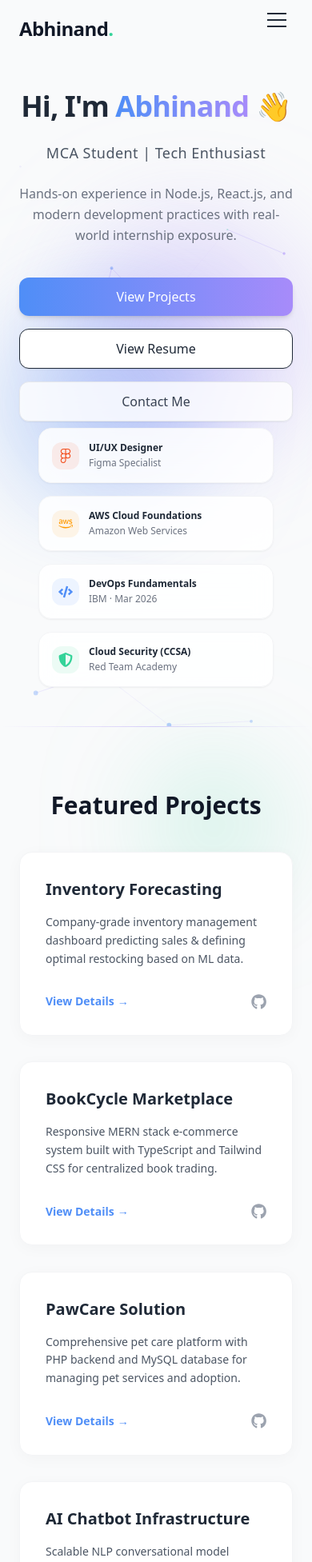
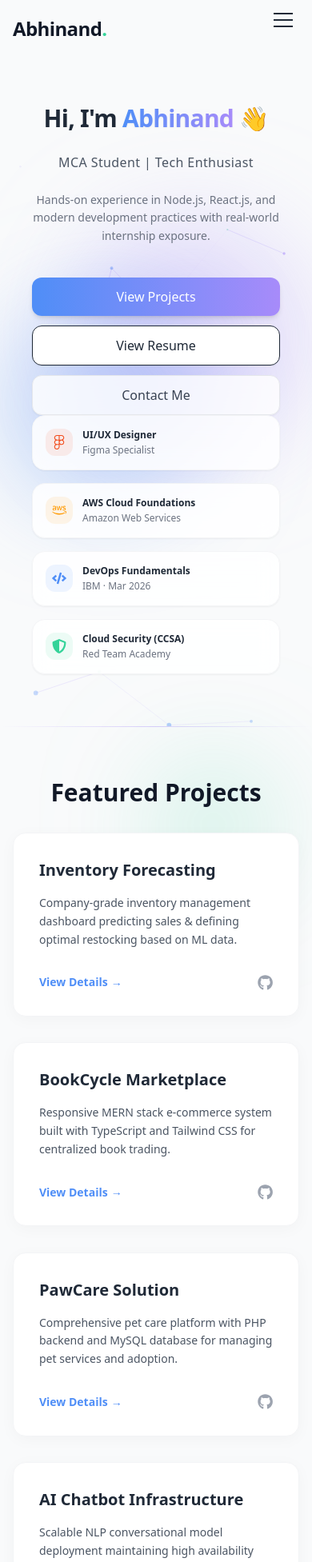
Before and after one commit to AbhinandNR/Potfolio-, a React (Create React App) app: page / in a window 390 px wide. Shown: the top 1953 px of the page at 80% size. Built offline with nearby package versions, Linux system fonts and the light colour scheme.

Commit message:
ui designs

```diff
--- a/src/componets/About.jsx
+++ b/src/componets/About.jsx
@@ -5,7 +5,7 @@ const About = () => {
     <section
       id="about"
       className="
-        py-20 md:py-32 px-6
+        py-20 md:py-32 px-4 md:px-6
         min-h-screen
         bg-[#F9FAFB]
         relative
--- a/src/componets/Certification.jsx
+++ b/src/componets/Certification.jsx
@@ -155,7 +155,7 @@ const Certification = () => {
   return (
     <section
       id="certificates"
-      className="py-20 md:py-32 px-6 min-h-screen bg-[#F9FAFB] relative overflow-hidden"
+      className="py-20 md:py-32 px-4 md:px-6 min-h-screen bg-[#F9FAFB] relative overflow-hidden"
     >
       {/* Background blobs */}
       <div className="absolute top-20 right-10 w-96 h-96 bg-[#4F8EF7]/10 rounded-full blur-[100px] pointer-events-none" />
--- a/src/componets/Contact.jsx
+++ b/src/componets/Contact.jsx
@@ -5,7 +5,7 @@ const Contact = () => {
     <section
       id="contacts"
       className="
-        py-20 md:py-32 px-6
+        py-20 md:py-32 px-4 md:px-6
         min-h-screen
         bg-white
         relative
--- a/src/componets/Home.jsx
+++ b/src/componets/Home.jsx
@@ -84,22 +84,22 @@ const Home = () => {
         <div className="w-full max-w-7xl mx-auto flex flex-col md:flex-row items-center justify-between z-10 gap-12 relative pointer-events-none">
           {/* Text Content */}
           <div className="max-w-2xl space-y-6 md:space-y-8 flex-1 pointer-events-auto">
-            <h1 className="text-4xl sm:text-6xl md:text-7xl font-extrabold text-[#1F2937] tracking-tight">
+            <h1 className="text-3xl sm:text-6xl md:text-7xl font-extrabold text-[#1F2937] tracking-tight leading-tight">
               Hi, I'm <span className="text-transparent bg-clip-text bg-gradient-to-r from-[#4F8EF7] to-[#A78BFA] drop-shadow-sm">Abhinand</span> 👋
             </h1>
 
-            <p className="text-lg md:text-2xl text-gray-600 font-medium tracking-wide">
+            <p className="text-base md:text-2xl text-gray-600 font-medium tracking-wide">
               MCA Student | Tech Enthusiast
             </p>
 
-            <p className="text-gray-500 text-base md:text-lg max-w-2xl mx-auto md:mx-0 leading-relaxed">
+            <p className="text-gray-500 text-sm md:text-lg max-w-2xl mx-auto md:mx-0 leading-relaxed px-2 md:px-0">
               Hands-on experience in Node.js, React.js, and modern development practices with real-world internship exposure.
             </p>
 
-            <div className="flex flex-col sm:flex-row flex-wrap gap-4 pt-4 md:pt-6 justify-center md:justify-start z-20">
+            <div className="flex flex-col sm:flex-row flex-wrap gap-3 md:gap-4 pt-4 md:pt-6 justify-center md:justify-start z-20 px-4 md:px-0">
               <button
                 onClick={() => navigate("/projects")}
-                className="bg-gradient-to-r from-[#4F8EF7] to-[#A78BFA] text-white px-8 py-3 rounded-xl font-medium shadow-md hover:shadow-lg hover:-translate-y-1 transition-all duration-300"
+                className="w-full sm:w-auto bg-gradient-to-r from-[#4F8EF7] to-[#A78BFA] text-white px-8 py-3 rounded-xl font-medium shadow-md hover:shadow-lg hover:-translate-y-1 transition-all duration-300"
               >
                 View Projects
               </button>
@@ -107,13 +107,13 @@ const Home = () => {
                 href="https://drive.google.com/file/d/1GgqyGkC4iRv_c1wIi-E3XVXKjM9e8XMt/view?usp=sharing"
                 target="_blank"
                 rel="noreferrer"
-                className="inline-flex items-center justify-center gap-2 border border-[#1F2937] text-[#1F2937] bg-white px-8 py-3 rounded-xl font-medium hover:bg-[#1F2937] hover:text-white hover:-translate-y-1 shadow-sm transition-all duration-300"
+                className="w-full sm:w-auto inline-flex items-center justify-center gap-2 border border-[#1F2937] text-[#1F2937] bg-white px-8 py-3 rounded-xl font-medium hover:bg-[#1F2937] hover:text-white hover:-translate-y-1 shadow-sm transition-all duration-300"
               >
                 View Resume
               </a>
               <button
                 onClick={() => navigate("/contact")}
-                className="bg-white/80 border border-gray-200 backdrop-blur-md text-gray-700 px-8 py-3 rounded-xl font-medium shadow-sm hover:shadow-md hover:bg-white hover:-translate-y-1 transition-all duration-300"
+                className="w-full sm:w-auto bg-white/80 border border-gray-200 backdrop-blur-md text-gray-700 px-8 py-3 rounded-xl font-medium shadow-sm hover:shadow-md hover:bg-white hover:-translate-y-1 transition-all duration-300"
               >
                 Contact Me
               </button>
@@ -138,7 +138,7 @@ const Home = () => {
         </div>
 
         {/* Instant Impact Strip */}
-        <div className="relative md:absolute bottom-10 md:bottom-20 left-0 md:left-1/2 transform md:-translate-x-1/2 w-full max-w-5xl px-6 z-20 mt-12 md:mt-0">
+        <div className="relative md:absolute bottom-10 md:bottom-16 left-0 md:left-1/2 transform md:-translate-x-1/2 w-full max-w-5xl px-4 md:px-6 z-20 mt-10 md:mt-0">
           <div className="grid grid-cols-1 sm:grid-cols-2 lg:grid-cols-4 gap-4">
             {[
               { icon: <FaFigma className="text-[#F24E1E] text-lg" />, bg: "#F24E1E", label: "UI/UX Designer", sub: "Figma Specialist" },
@@ -172,11 +172,11 @@ const Home = () => {
 
 
       {/* ================= PROJECT PREVIEW ================= */}
-      <section className="py-20 md:py-32 bg-[#F9FAFB] text-center border-b border-gray-100 relative reveal-on-scroll translate-y-10 opacity-0 transition-all duration-700 ease-out">
+      <section className="py-16 md:py-32 bg-[#F9FAFB] text-center border-b border-gray-100 relative reveal-on-scroll translate-y-10 opacity-0 transition-all duration-700 ease-out">
         <div className="absolute top-10 right-10 w-40 h-40 bg-[#34D399] rounded-full mix-blend-multiply filter blur-3xl opacity-20 animate-blob pointer-events-none"></div>
-        <div className="max-w-7xl mx-auto px-6 relative z-10">
+        <div className="max-w-7xl mx-auto px-4 md:px-6 relative z-10">
 
-          <h2 className="text-3xl md:text-5xl font-bold mb-10 md:mb-14 text-gray-900 text-center">Featured Projects</h2>
+          <h2 className="text-3xl md:text-5xl font-bold mb-8 md:mb-14 text-gray-900 text-center">Featured Projects</h2>
 
           <div className="grid lg:grid-cols-2 xl:grid-cols-4 md:grid-cols-2 gap-8">
 
@@ -263,7 +263,7 @@ const Home = () => {
 
 
       {/* ================= CTA ================= */}
-      <section className="py-20 md:py-32 bg-white text-gray-900 text-center space-y-6 md:space-y-8 relative overflow-hidden reveal-on-scroll translate-y-10 opacity-0 transition-all duration-700 ease-out">
+      <section className="py-16 md:py-32 bg-white text-gray-900 text-center space-y-6 md:space-y-8 relative overflow-hidden reveal-on-scroll translate-y-10 opacity-0 transition-all duration-700 ease-out">
         <div className="absolute inset-0 bg-gradient-to-r from-[#4F8EF7]/5 to-[#A78BFA]/5 opacity-100 pointer-events-none"></div>
         <div className="relative z-10 px-6">
           <h2 className="text-3xl md:text-5xl font-extrabold mb-6 md:mb-8 tracking-tight max-w-4xl mx-auto">
--- a/src/componets/Navbar.jsx
+++ b/src/componets/Navbar.jsx
@@ -26,7 +26,7 @@ const Navbar = () => {
         : 'bg-transparent'
     } text-gray-700 fixed top-0 z-50`}>
 
-      <div className="max-w-7xl mx-auto flex justify-between items-center px-6 sm:px-8 py-4">
+      <div className="max-w-7xl mx-auto flex justify-between items-center px-4 sm:px-8 py-4">
 
         {/* Logo */}
         <h1 className="text-2xl font-bold tracking-tight text-gray-900 hover:scale-105 transition-transform duration-300">
--- a/src/componets/Projects.jsx
+++ b/src/componets/Projects.jsx
@@ -42,7 +42,7 @@ const Projects = () => {
   ];
 
   return (
-    <section id="projects" className="py-20 md:py-32 px-6 min-h-screen bg-[#F9FAFB] relative overflow-hidden">
+    <section id="projects" className="py-20 md:py-32 px-4 md:px-6 min-h-screen bg-[#F9FAFB] relative overflow-hidden">
       <div className="absolute top-1/4 right-0 w-[500px] h-[500px] bg-[#34D399]/10 rounded-full blur-[120px] pointer-events-none"></div>
 
       <div className="max-w-7xl mx-auto relative z-10 text-center">
--- a/src/componets/Skills.jsx
+++ b/src/componets/Skills.jsx
@@ -38,7 +38,7 @@ const Skills = () => {
   ];
 
   return (
-    <section className="py-20 md:py-32 px-6 min-h-screen bg-[#F9FAFB] relative overflow-hidden">
+    <section className="py-20 md:py-32 px-4 md:px-6 min-h-screen bg-[#F9FAFB] relative overflow-hidden">
       <div className="absolute top-20 left-10 w-96 h-96 bg-[#34D399]/10 rounded-full blur-[100px] pointer-events-none"></div>
 
       <div className="max-w-7xl mx-auto relative z-10 text-center">
```
